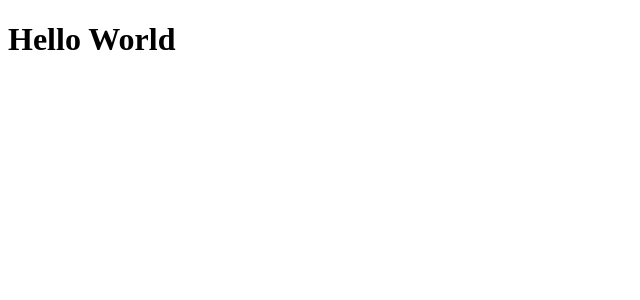
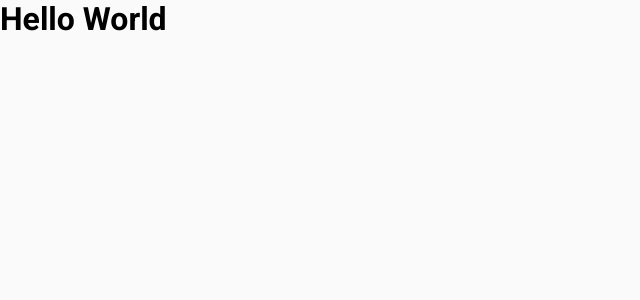
Before and after one commit to Gusales/coffee-delivery, a React (Vite) app: page / in a window 1280 px wide. Shown: the top 300 px of the page, without its empty margins (0-640 px from the left). Built offline with nearby package versions, Linux system fonts and the light colour scheme.

Commit message:
feat: create global sass file

```diff
--- a/src/index.css
+++ /dev/null
@@ -1,7 +0,0 @@
-@import'bootstrap/dist/css/bootstrap.min.css';
-
-* {
-  margin: 0;
-  padding: 0;
-  box-sizing: border-box;
-}
--- a/src/main.tsx
+++ b/src/main.tsx
@@ -1,6 +1,8 @@
 import React from 'react'
 import ReactDOM from 'react-dom/client'
 import { App } from './App.tsx'
+
+import './styles/globals.scss'
 
 ReactDOM.createRoot(document.getElementById('root')!).render(
   <React.StrictMode>
--- /dev/null
+++ b/src/styles/globals.scss
@@ -0,0 +1,15 @@
+@import 'colors';
+@import 'fonts';
+
+* {
+  margin: 0;
+  padding: 0;
+  box-sizing: border-box;
+  font-family: $font-roboto;
+}
+
+body {
+  min-height: 100vh;
+  width: 100%;
+  background: $background;
+}
```
